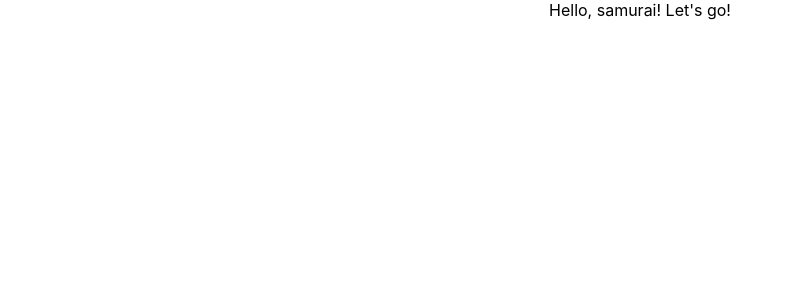
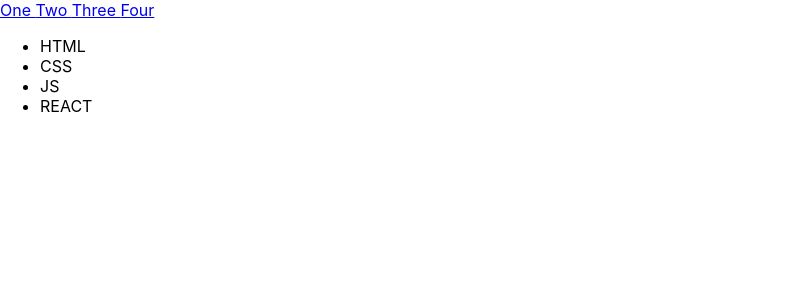
Before and after one commit to djonnybravo/SamurayWay_TS, a React (Create React App) app: page / in a window 1280 px wide. Shown: the top 300 px of the page, without its empty margins (0-792 px from the left). Built offline with nearby package versions, Linux system fonts and the light colour scheme.

Commit message:
test
test

```diff
--- a/src/App.css
+++ b/src/App.css
@@ -1,6 +1,4 @@
-.App {
-  text-align: center;
-}
+
 
 .App-logo {
   height: 40vmin;
--- a/src/App.tsx
+++ b/src/App.tsx
@@ -1,10 +1,13 @@
 import React from 'react';
 import './App.css';
+import Header from "./components/Header";
+import Technologies from "./components/Technologies";
 
 function App() {
   return (
     <div className="App">
-     Hello, samurai! Let's go!
+     <Header/>
+     <Technologies/>
     </div>
   );
 }
```
